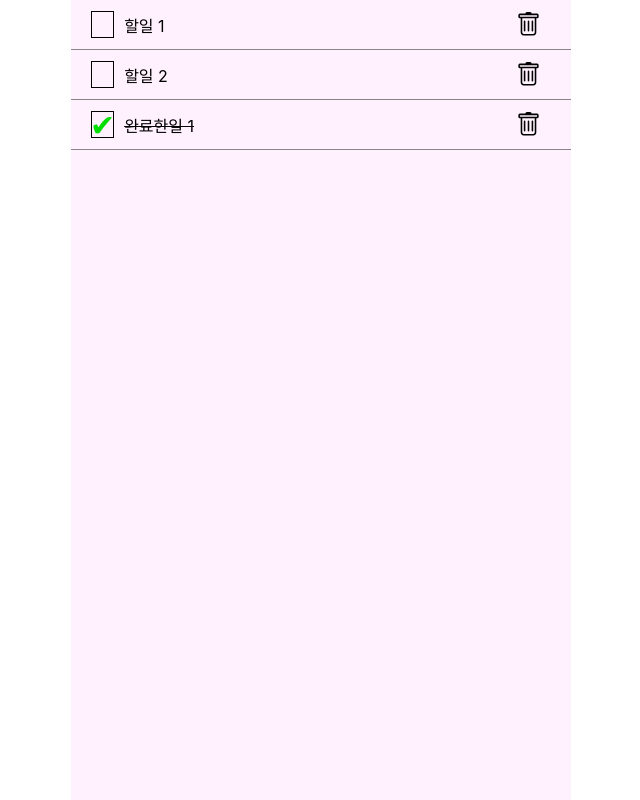
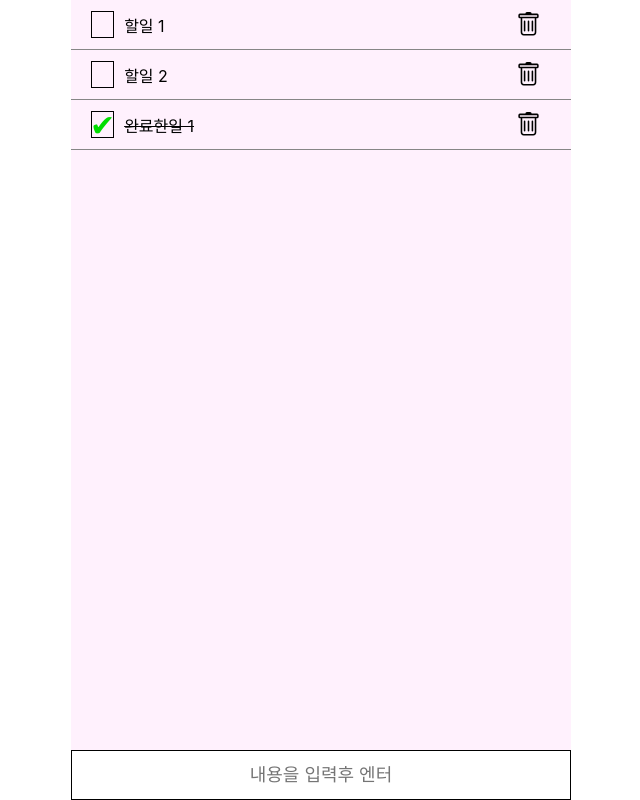
Before and after one commit to preCrew/MinHyung, a React (Create React App) app in the folder Projects/SoloProjects/todolist/: page / in a window 1280 px wide. Shown: the whole page, without its empty margins (319-959 px from the left). Built offline with nearby package versions, Linux system fonts and the light colour scheme.

Commit message:
Feat: add InputText Component

```diff
--- /dev/null
+++ b/Projects/SoloProjects/todolist/src/components/InputText.tsx
@@ -0,0 +1,19 @@
+import React from 'react';
+import './styles/inputText.css';
+
+interface InputTextProps {
+
+}
+
+const InputText = () => {
+    return (
+        <>
+            <input type="text"
+                className="inputText"
+                placeholder='내용을 입력후 엔터'
+            />
+        </>
+    );
+}
+
+export default InputText;
--- a/Projects/SoloProjects/todolist/src/components/TodoList.tsx
+++ b/Projects/SoloProjects/todolist/src/components/TodoList.tsx
@@ -1,4 +1,5 @@
 import React, {useRef, useState} from 'react';
+import InputText from './InputText';
 import Item from './Item';
 
 interface TodoListProps {
@@ -36,7 +37,7 @@ const TodoList = () => {
         setTasks(tasks.filter( task => task.id !== id));
     }
     return (
-        <div>
+        <>
             {tasks.map( task =>
                 <Item
                     id = {task.id}
@@ -46,7 +47,8 @@ const TodoList = () => {
                     onClickDeleteButton={handleClickDeleteButton}
                 />
             )}
-        </div>
+            <InputText/>
+        </>
     );
 }
 
--- /dev/null
+++ b/Projects/SoloProjects/todolist/src/components/styles/inputText.css
@@ -0,0 +1,16 @@
+.inputText {
+    width: 100%;
+    height: 50px;
+
+    border: 0.1px solid black;
+    font-size: 18px;
+    text-align: center;
+
+    box-sizing: border-box;
+    position: absolute;
+    bottom: 0;
+}
+.inputText:focus {
+    outline: none;
+    border: 1px solid black;
+}
```
